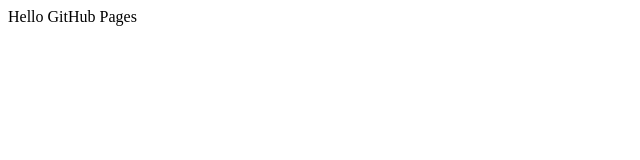
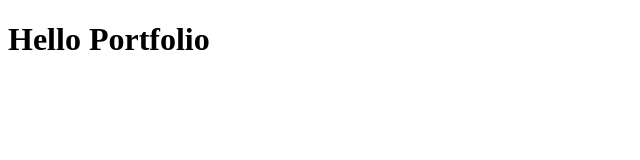
Before and after one commit to MindoolGi/MindoolGi.github.io, a plain HTML site: page index.html in a window 1280 px wide. Shown: the whole page, without its empty margins (0-640 px from the left). Drawn offline with Linux system fonts and the light colour scheme.

Commit message:
Add basic HTML structure for portfolio page

```diff
--- a/index.html
+++ b/index.html
@@ -1 +1,11 @@
-<p>Hello GitHub Pages</p>
+<!DOCTYPE html>
+<html lang="ko">
+<head>
+  <meta charset="UTF-8" />
+  <title>My Portfolio</title>
+</head>
+<body>
+  <h1>Hello Portfolio</h1>
+
+</body>
+</html>
```
